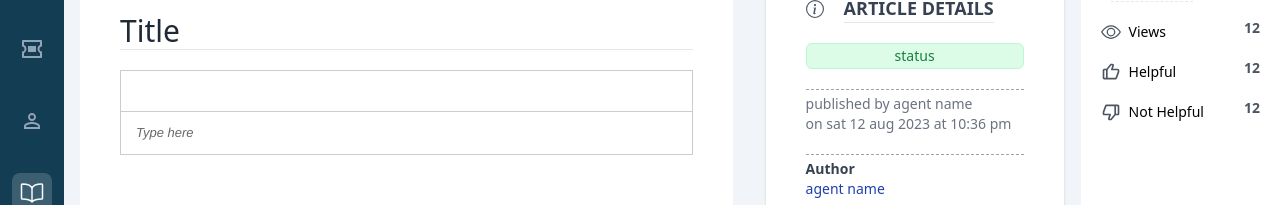
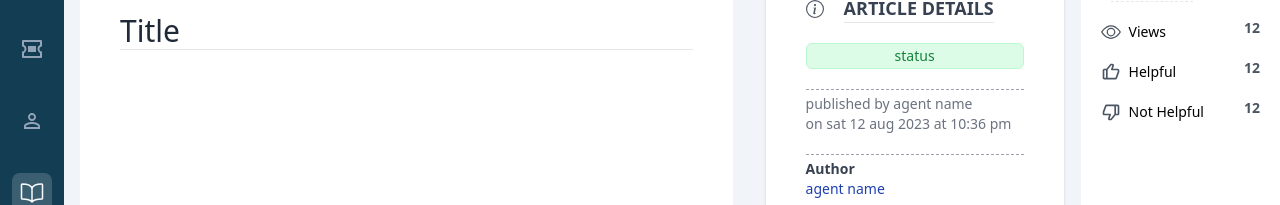
Before and after one commit to dawitgem/Help-desk-system-with-nestjs, a Next.js app in the folder client/: page /a/solutions/articles/1 in a window 1280 px wide. Shown: the part 159-364 px from the top of the page. Built offline with nearby package versions, Linux system fonts and the light colour scheme.

Commit message:
modified component

```diff
--- a/client/app/a/solutions/articles/[articleId]/page.tsx
+++ b/client/app/a/solutions/articles/[articleId]/page.tsx
@@ -78,7 +78,7 @@ const Article = () => {
     <div className="p-4 flex-1 flex flex-col gap-5">
       <div className="bg-white p-10  border-t-4 border-green-800 flex-1 flex flex-col gap-5">
         <h1 className="text-3xl text-gray-800 border-b">Title</h1>
-        <Editor modules={modules} />
+        {/* <Editor modules={modules} /> */}
       </div>
     </div>
   );
```
